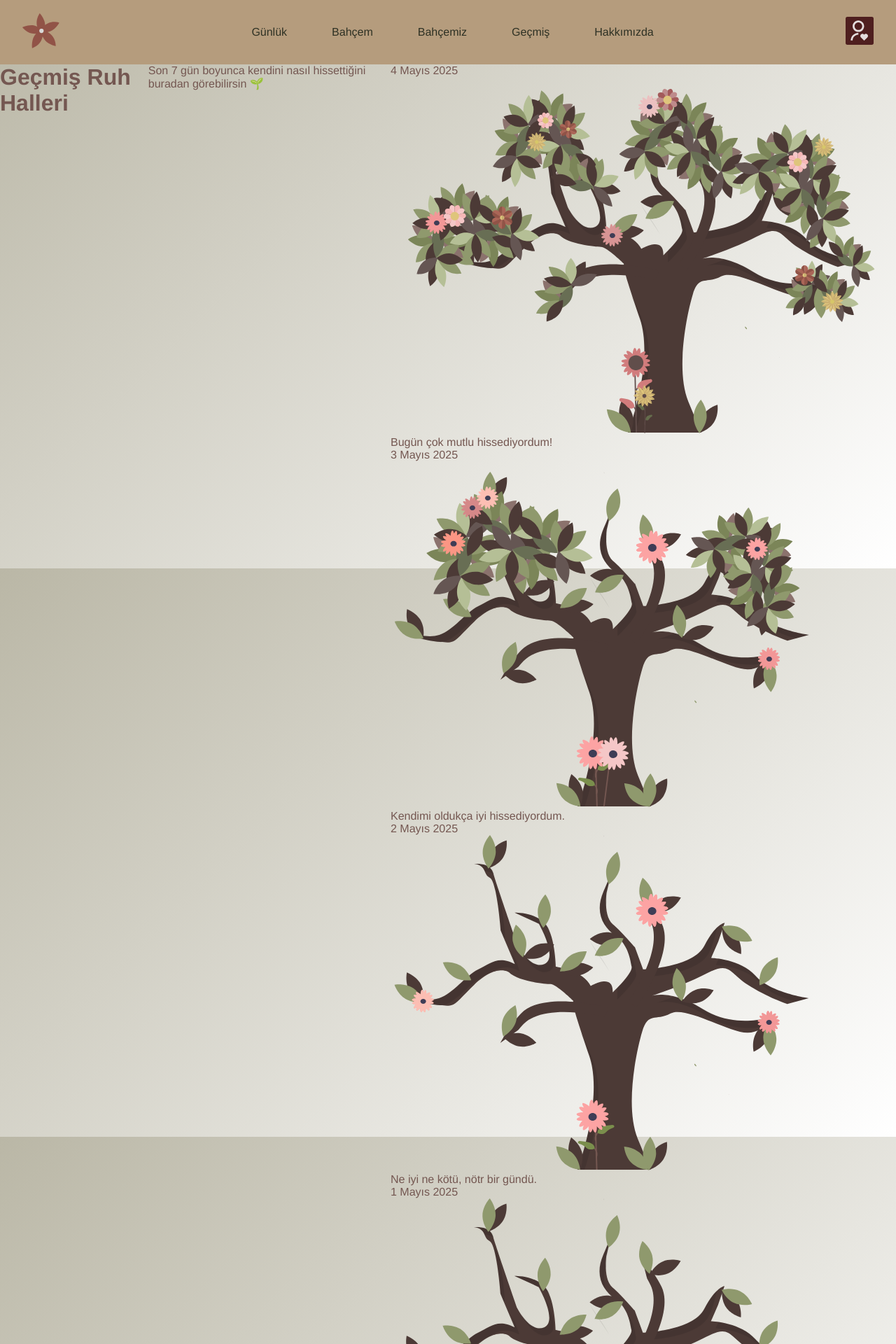
After one commit to m-ikbal/mentalgarden, a Python web app: template templates/gecmis.html in a window 1280 px wide. The commit adds this page. Shown: the top 1920 px of the page at 70% size. Run offline with Jinja, Linux system fonts and the light colour scheme; the template is opened without the code that fills it, so the values that code supplies are empty.

Commit message:
user can now view past moods

```diff
--- a/main.py
+++ b/main.py
@@ -1,9 +1,10 @@
-from fastapi import FastAPI, Request
+from fastapi import FastAPI
 from fastapi.middleware.cors import CORSMiddleware
 
 from routers.auth import router as auth_router
 from routers.mood import router as mood_router
 from routers.tree import router as tree_router
+from routers.mood_logs import router as mood_logs_router
 from models import Base
 from database import engine
 
@@ -11,6 +12,7 @@ app = FastAPI()
 app.include_router(auth_router)
 app.include_router(mood_router)
 app.include_router(tree_router)
+app.include_router(mood_logs_router)
 
 Base.metadata.create_all(bind=engine)
 
--- /dev/null
+++ b/templates/gecmis.html
@@ -0,0 +1,129 @@
+<!DOCTYPE html>
+<html lang="tr">
+<head>
+    <meta charset="UTF-8"/>
+    <meta name="viewport" content="width=device-width, initial-scale=1.0"/>
+    <title>Geçmiş Ruh Halleri</title>
+    <link rel="stylesheet" href="../static/style.css?v=2"/>
+</head>
+<body>
+<header>
+    <a href="anasayfa.html">
+        <img src="../assets/logo.svg" alt="assets/MentalGarden Logo" class="logo">
+    </a>
+    <nav class="navbar">
+        <a href="günlügüm.html">Günlük</a>
+        <a href="bahcem.html">Bahçem</a>
+        <a href="#">Bahçemiz</a>
+        <a href="gecmis.html">Geçmiş</a>
+        <a href="hakkimizda.html">Hakkımızda</a>
+    </nav>
+    <a href="#" class="profile-btn">
+        <img src="../assets/profile-icon.svg" alt="Profil">
+    </a>
+</header>
+
+<main class="container">
+    <h1>Geçmiş Ruh Halleri</h1>
+    <p>Son 7 gün boyunca kendini nasıl hissettiğini buradan görebilirsin 🌱</p>
+
+    <div class="mood-grid">
+
+        <!-- GÜNLÜK VERİ ÖRNEKLERİ -->
+        <div class="mood-grid">
+
+            <div class="mood-card">
+                <p class="mood-date">4 Mayıs 2025</p>
+                <img src="../assets/tree4.svg" alt="Mutlu" class="mood-image">
+                <p class="mood-desc">Bugün çok mutlu hissediyordum!</p>
+            </div>
+
+            <div class="mood-card">
+                <p class="mood-date">3 Mayıs 2025</p>
+                <img src="../assets/tree3.svg" alt="İyi" class="mood-image">
+                <p class="mood-desc">Kendimi oldukça iyi hissediyordum.</p>
+            </div>
+
+            <div class="mood-card">
+                <p class="mood-date">2 Mayıs 2025</p>
+                <img src="../assets/tree2.svg" alt="Nötr" class="mood-image">
+                <p class="mood-desc">Ne iyi ne kötü, nötr bir gündü.</p>
+            </div>
+
+            <div class="mood-card">
+                <p class="mood-date">1 Mayıs 2025</p>
+                <img src="../assets/tree1.svg" alt="Üzgün" class="mood-image">
+                <p class="mood-desc">Biraz üzgündüm bugün.</p>
+            </div>
+
+            <div class="mood-card">
+                <p class="mood-date">30 Nisan 2025</p>
+                <img src="../assets/tree0.svg" alt="Stresli" class="mood-image">
+                <p class="mood-desc">Gergin ve stresli bir gün geçirdim.</p>
+            </div>
+
+            <div class="mood-card">
+                <p class="mood-date">29 Nisan 2025</p>
+                <img src="../assets/tree2.svg" alt="Nötr" class="mood-image">
+                <p class="mood-desc">Her şey dengedeydi, neşeli ama sakin bir gündü.</p>
+            </div>
+
+            <div class="mood-card">
+                <p class="mood-date">28 Nisan 2025</p>
+                <img src="../assets/tree3.svg" alt="İyi" class="mood-image">
+                <p class="mood-desc">Motivasyonum yerindeydi, güzel bir gündü.</p>
+            </div>
+        </div>
+    </div>
+</main>
+</body>
+<script>
+    document.addEventListener("DOMContentLoaded", async function () {
+        try {
+            const token = "YOUR_API_TOKEN_HERE"; // Token'ınızı buraya yerleştirin
+
+            const response = await fetch("http://127.0.0.1:8000/mood_logs/mood_logs/5", {
+                method: "GET",
+                headers: {
+                    "Authorization": `Bearer ${token}`,
+                    "Content-Type": "application/json"
+                }
+            });
+
+            if (!response.ok) {
+                throw new Error("Geçmiş veriler alınamadı.");
+            }
+
+            const moodLogs = await response.json();
+            const moodGridContainer = document.getElementById("moodGridContainer");
+
+            moodLogs.forEach(log => {
+                const moodCard = document.createElement("div");
+                moodCard.classList.add("mood-card");
+
+                const moodDate = document.createElement("p");
+                moodDate.classList.add("mood-date");
+                moodDate.textContent = new Date(log.date).toLocaleDateString("tr-TR");
+
+                const moodImage = document.createElement("img");
+                moodImage.src = log.image_url || "../assets/tree3.svg";
+                moodImage.alt = log.mood_text || "Ruh Hali Görseli";
+                moodImage.classList.add("mood-image");
+
+                const moodDesc = document.createElement("p");
+                moodDesc.classList.add("mood-desc");
+                moodDesc.textContent = log.mood_text;
+
+                moodCard.appendChild(moodDate);
+                moodCard.appendChild(moodImage);
+                moodCard.appendChild(moodDesc);
+                moodGridContainer.appendChild(moodCard);
+            });
+        } catch (err) {
+            console.error("Hata:", err);
+            alert("Geçmiş ruh hali verileri alınamadı.");
+        }
+    });
+
+</script>
+</html>
```
Also changed, not shown: routers/mood_logs.py (added, +80 -0 lines), static/js/main.js (added, +41 -0 lines), mentalgarden_app.db, templates/bahcem.html (line endings or trailing spaces).
